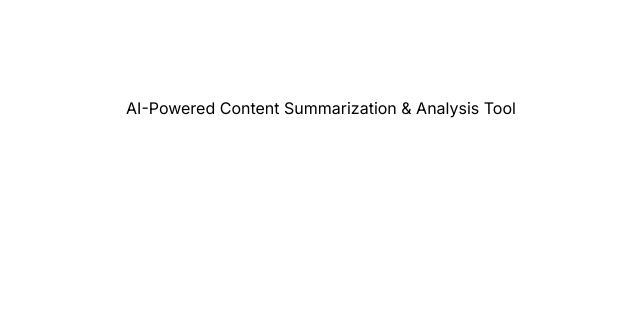
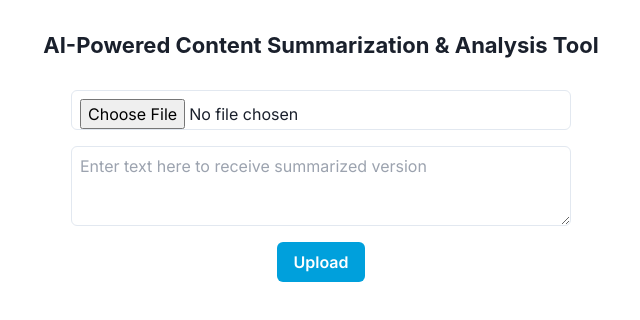
Before and after one commit to Hashal890/ai-content-summarization-and-analysis-tool, a Next.js app in the folder frontend/: page / in a window 1280 px wide. Shown: the top 320 px of the page, without its empty margins (319-959 px from the left). Built offline with nearby package versions, Linux system fonts and the light colour scheme.

Commit message:
created form for submitting details

```diff
--- /dev/null
+++ b/frontend/next.config.js
@@ -0,0 +1,10 @@
+module.exports = {
+  async rewrites() {
+    return [
+      {
+        source: "/:path*",
+        destination: "http://localhost:8080/:path*",
+      },
+    ];
+  },
+};
--- a/frontend/src/app/page.jsx
+++ b/frontend/src/app/page.jsx
@@ -1,7 +1,21 @@
+"use client";
+
+import { ChakraProvider, Heading } from "@chakra-ui/react";
+import Upload from "@/components/Upload";
+
 export default function Home() {
   return (
-    <main className="flex min-h-screen flex-col items-center justify-between p-24">
-      AI-Powered Content Summarization & Analysis Tool
+    <main>
+      <ChakraProvider>
+        <Heading
+          textAlign={"center"}
+          m={8}
+          fontSize={["16px", "18px", "20px", "22px"]}
+        >
+          AI-Powered Content Summarization & Analysis Tool
+        </Heading>
+        <Upload />
+      </ChakraProvider>
     </main>
   );
 }
--- /dev/null
+++ b/frontend/src/components/DisplayResults.jsx
@@ -0,0 +1,9 @@
+"use client";
+
+import { Box } from "@chakra-ui/react";
+
+const DisplayResults = ({ result }) => {
+  return <Box mt={4} textAlign={"center"}>{result}</Box>;
+};
+
+export default DisplayResults;
--- /dev/null
+++ b/frontend/src/components/Upload.jsx
@@ -0,0 +1,77 @@
+"use client";
+
+import { useState } from "react";
+import {
+  VStack,
+  Input,
+  Button,
+  Textarea,
+  CircularProgress,
+} from "@chakra-ui/react";
+import DisplayResults from "./DisplayResults";
+
+const Upload = () => {
+  const [file, setFile] = useState(null);
+  const [text, setText] = useState("");
+  const [result, setResult] = useState(null);
+  const [isLoading, setIsLoading] = useState(false); // State for loading indicator
+
+  const handleFileChange = (event) => {
+    setFile(event.target.files[0]);
+  };
+
+  const handleTextChange = (event) => {
+    setText(event.target.value);
+  };
+
+  const handleUpload = async () => {
+    setIsLoading(true);
+    let formData = new FormData();
+    if (file) formData.append("file", file);
+    else formData.append("text", text);
+    try {
+      const response = await fetch("/upload", {
+        method: "POST",
+        body: formData,
+      });
+      if (!response.ok) {
+        throw new Error(`HTTP error! status: ${response.status}`);
+      }
+      const data = await response.json();
+      setResult(data);
+    } catch (error) {
+      console.error("Error uploading data:", error);
+    } finally {
+      setIsLoading(false);
+    }
+  };
+
+  return (
+    <VStack justifyContent={"center"} alignItems={"center"}>
+      <Input type="file" onChange={handleFileChange} maxW={"500px"} p={2} />
+      <Textarea
+        placeholder="Enter text here to receive summarized version"
+        value={text}
+        onChange={handleTextChange}
+        mt={2}
+        maxW={"500px"}
+        p={2}
+      />
+      <Button
+        onClick={handleUpload}
+        mt={2}
+        disabled={isLoading}
+        colorScheme={"linkedin"}
+      >
+        {isLoading ? (
+          <CircularProgress isIndeterminate size={"24px"} color={"teal"} />
+        ) : (
+          "Upload"
+        )}
+      </Button>
+      <DisplayResults result={result} />
+    </VStack>
+  );
+};
+
+export default Upload;
```
Also changed, not shown: 3 other files (tests, documents, lock files or other folders).
